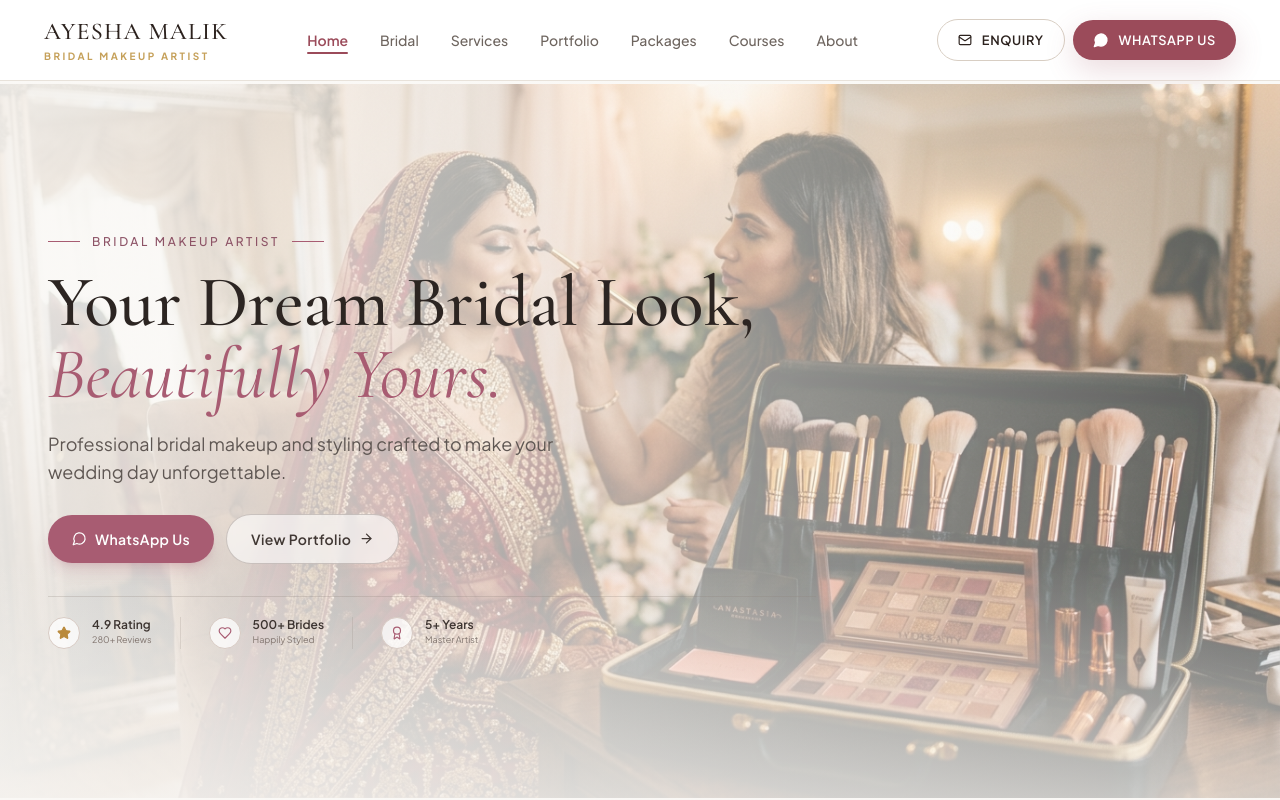
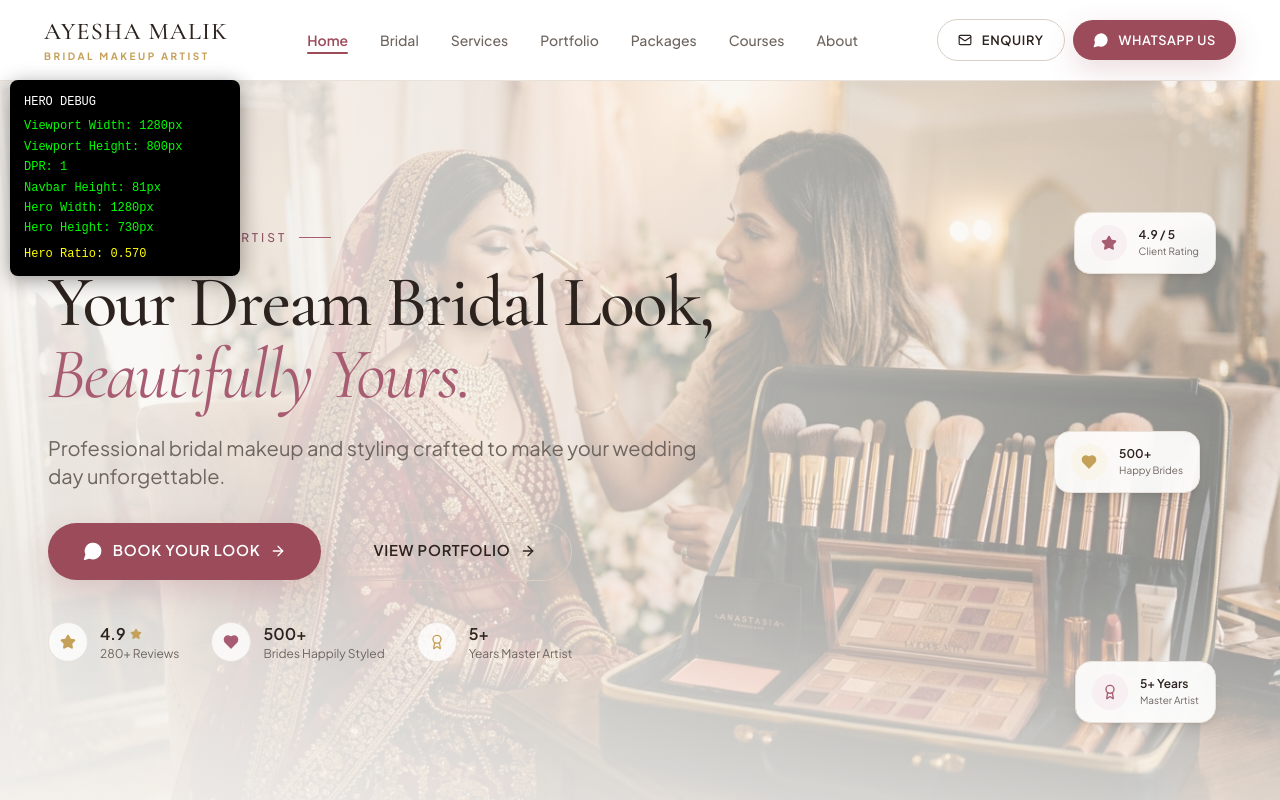
Before and after one commit to syedsarin/Makeup-Artist-Studio, a React (Vite) app: page / in a window 1280 px wide. Shown: the top 800 px of the page. Built offline with nearby package versions, Linux system fonts and the light colour scheme.

Commit message:
refactor(hero): add diagnostic overlay and streamline hero background structure

```diff
--- a/src/components/Hero.jsx
+++ b/src/components/Hero.jsx
@@ -1,4 +1,4 @@
-import React from 'react';
+import React, { useEffect, useState } from 'react';
 import { motion } from 'framer-motion';
 import {
   MessageCircle,
@@ -13,6 +13,44 @@ import { openWhatsApp } from '../App';
 import heroBrideImg from '../assets/hero-bride-makeup.jpg';
 
 export default function Hero() {
+  const [debugInfo, setDebugInfo] = useState({
+    viewportWidth: 0,
+    viewportHeight: 0,
+    devicePixelRatio: 0,
+    navbarHeight: 0,
+    heroWidth: 0,
+    heroHeight: 0,
+  });
+
+  useEffect(() => {
+    const updateDebugInfo = () => {
+      const navbar = document.querySelector('header');
+      const hero = document.getElementById('hero');
+
+      setDebugInfo({
+        viewportWidth: window.innerWidth,
+        viewportHeight: window.innerHeight,
+        devicePixelRatio: window.devicePixelRatio,
+        navbarHeight: navbar?.offsetHeight || 0,
+        heroWidth: hero?.offsetWidth || 0,
+        heroHeight: hero?.offsetHeight || 0,
+      });
+    };
+
+    updateDebugInfo();
+
+    window.addEventListener('resize', updateDebugInfo);
+    window.addEventListener('orientationchange', updateDebugInfo);
+
+    const timer = setTimeout(updateDebugInfo, 500);
+
+    return () => {
+      window.removeEventListener('resize', updateDebugInfo);
+      window.removeEventListener('orientationchange', updateDebugInfo);
+      clearTimeout(timer);
+    };
+  }, []);
+
   const handlePortfolioClick = (e) => {
     e.preventDefault();
 
@@ -36,78 +74,101 @@ export default function Hero() {
   return (
     <section
       id="hero"
-      className="relative w-full overflow-hidden bg-[#FAF8F5]"
+      className="relative min-h-[calc(100vh-70px)] flex items-center py-8 sm:py-12 md:py-16 lg:py-20 overflow-hidden bg-[#FAF8F5]"
     >
-      {/* =========================================================
-          HERO IMAGE
-          Keep original 16:9 ratio.
-          This prevents Chrome Android Desktop Site from creating
-          an extremely tall image container.
-      ========================================================== */}
+      {/* ================================================================
+          TEMPORARY DEBUG BOX
+          Remove this entire block after we identify the issue.
+      ================================================================= */}
+      <div
+        style={{
+          position: 'fixed',
+          top: '80px',
+          left: '10px',
+          zIndex: 99999,
+          background: '#000',
+          color: '#00ff00',
+          padding: '12px 14px',
+          fontSize: '12px',
+          lineHeight: '1.7',
+          fontFamily: 'monospace',
+          borderRadius: '8px',
+          boxShadow: '0 4px 20px rgba(0,0,0,0.4)',
+          minWidth: '230px',
+          pointerEvents: 'none',
+        }}
+      >
+        <div style={{ color: '#fff', marginBottom: '4px' }}>
+          HERO DEBUG
+        </div>
 
-      <div className="relative w-full aspect-[16/9] overflow-hidden">
+        <div>
+          Viewport Width: {debugInfo.viewportWidth}px
+        </div>
+
+        <div>
+          Viewport Height: {debugInfo.viewportHeight}px
+        </div>
+
+        <div>
+          DPR: {debugInfo.devicePixelRatio}
+        </div>
+
+        <div>
+          Navbar Height: {debugInfo.navbarHeight}px
+        </div>
+
+        <div>
+          Hero Width: {debugInfo.heroWidth}px
+        </div>
+
+        <div>
+          Hero Height: {debugInfo.heroHeight}px
+        </div>
+
+        <div style={{ marginTop: '5px', color: '#ffff00' }}>
+          Hero Ratio:{' '}
+          {debugInfo.heroWidth > 0
+            ? (debugInfo.heroHeight / debugInfo.heroWidth).toFixed(3)
+            : '0'}
+        </div>
+      </div>
+
+      {/* ================================================================
+          HERO BACKGROUND IMAGE
+      ================================================================= */}
+      <div className="absolute inset-0 z-0 overflow-hidden pointer-events-none">
         <img
           src={heroBrideImg}
           alt="Bride with professional bridal makeup kit"
-          className="absolute inset-0 w-full h-full object-contain object-center"
+          className="absolute inset-0 w-full h-full object-cover object-center"
         />
 
-        {/* Soft overlay */}
-        <div className="absolute inset-0 bg-[#FAF8F5]/35" />
+        <div className="absolute inset-0 bg-[#FAF8F5]/55" />
 
-        {/* Left readability overlay */}
-        <div
-          className="
-            absolute
-            inset-0
-            bg-gradient-to-r
-            from-[#FAF8F5]/85
-            via-[#FAF8F5]/45
-            to-transparent
-          "
-        />
+        <div className="absolute inset-0 bg-gradient-to-r from-[#FAF8F5]/80 via-[#FAF8F5]/40 to-transparent" />
 
-        {/* Bottom fade */}
-        <div
-          className="
-            absolute
-            inset-x-0
-            bottom-0
-            h-1/3
-            bg-gradient-to-t
-            from-[#FAF8F5]/65
-            to-transparent
-          "
-        />
+        <div className="absolute inset-x-0 bottom-0 h-1/3 bg-gradient-to-t from-[#FAF8F5]/60 to-transparent" />
+      </div>
 
-        {/* =====================================================
-            HERO CONTENT OVER IMAGE
-        ====================================================== */}
-
-        <div className="absolute inset-0 z-10 flex items-center">
-          <div className="mx-auto w-full max-w-7xl px-5 sm:px-8 lg:px-12">
+      {/* ================================================================
+          HERO CONTENT
+      ================================================================= */}
+      <div className="relative z-10 w-full">
+        <div className="max-w-7xl mx-auto px-5 sm:px-8 lg:px-12">
           <div className="max-w-3xl">
 
             {/* Eyebrow */}
             <motion.div
               initial={{ opacity: 0, y: 15 }}
               animate={{ opacity: 1, y: 0 }}
-                transition={{ duration: 0.6 }}
-                className="mb-3 sm:mb-4"
+              transition={{ duration: 0.7 }}
+              className="mb-5"
             >
               <div className="flex items-center gap-3">
                 <span className="h-px w-8 bg-[#A85C72]" />
 
-                  <span
-                    className="
-                      text-[9px]
-                      font-medium
-                      uppercase
-                      tracking-[0.22em]
-                      text-[#8D5366]
-                      sm:text-xs
-                    "
-                  >
+                <span className="text-[10px] sm:text-xs tracking-[0.25em] uppercase font-medium text-[#8D5366]">
                   {ARTIST_INFO.title}
                 </span>
 
@@ -117,377 +178,219 @@ export default function Hero() {
 
             {/* Heading */}
             <motion.h1
-                initial={{ opacity: 0, y: 25 }}
+              initial={{ opacity: 0, y: 20 }}
               animate={{ opacity: 1, y: 0 }}
-                transition={{ duration: 0.8, delay: 0.1 }}
-                className="
-                  font-['Cormorant_Garamond']
-                  text-3xl
-                  font-medium
-                  leading-[0.95]
-                  text-[#2C2522]
-                  sm:text-5xl
-                  md:text-6xl
-                  lg:text-7xl
-                "
+              transition={{
+                duration: 0.8,
+                delay: 0.1,
+              }}
+              className="font-serif text-4xl sm:text-5xl md:text-6xl lg:text-7xl font-medium leading-[1.05] tracking-tight text-[#2C221E]"
             >
               Your Dream Bridal Look,
               <br />
 
-                <span className="font-normal italic text-[#A85C72]">
+              <span className="italic text-[#A85C72] font-normal">
                 Beautifully Yours.
               </span>
             </motion.h1>
 
             {/* Subtitle */}
             <motion.p
-                initial={{ opacity: 0, y: 20 }}
+              initial={{ opacity: 0, y: 15 }}
               animate={{ opacity: 1, y: 0 }}
-                transition={{ duration: 0.7, delay: 0.25 }}
-                className="
-                  mt-3
-                  max-w-xl
-                  text-xs
-                  leading-relaxed
-                  text-[#5F5753]
-                  sm:mt-5
-                  sm:text-base
-                  md:text-lg
-                "
+              transition={{
+                duration: 0.7,
+                delay: 0.25,
+              }}
+              className="mt-6 max-w-2xl text-base sm:text-lg md:text-xl leading-relaxed text-[#6E655F]"
             >
               {ARTIST_INFO.subtitle}
             </motion.p>
 
             {/* Buttons */}
             <motion.div
-                initial={{ opacity: 0, y: 20 }}
+              initial={{ opacity: 0, y: 15 }}
               animate={{ opacity: 1, y: 0 }}
-                transition={{ duration: 0.7, delay: 0.4 }}
-                className="mt-4 flex flex-wrap items-center gap-2 sm:mt-7 sm:gap-3"
+              transition={{
+                duration: 0.7,
+                delay: 0.35,
+              }}
+              className="mt-8 flex flex-wrap items-center gap-3 sm:gap-4"
             >
-                {/* WhatsApp */}
               <button
-                  type="button"
-                  onClick={openWhatsApp}
-                  className="
-                    inline-flex
-                    items-center
-                    justify-center
-                    gap-2
-                    rounded-full
-                    bg-[#A85C72]
-                    px-4
-                    py-2.5
-                    text-[10px]
-                    font-semibold
-                    tracking-wide
-                    text-white
-                    shadow-lg
-                    shadow-[#A85C72]/20
-                    transition-all
-                    duration-300
-                    hover:-translate-y-0.5
-                    hover:bg-[#934C62]
-                    sm:px-6
-                    sm:py-3.5
-                    sm:text-sm
-                  "
+                onClick={() => openWhatsApp()}
+                className="btn btn-primary btn-lg group flex items-center gap-2"
               >
-                  <MessageCircle size={15} />
-                  WhatsApp Us
+                <MessageCircle className="w-5 h-5 fill-white" />
+
+                <span>Book Your Look</span>
+
+                <ArrowRight className="w-4 h-4 transition-transform group-hover:translate-x-1" />
               </button>
 
-                {/* Portfolio */}
               <button
-                  type="button"
                 onClick={handlePortfolioClick}
-                  className="
-                    group
-                    inline-flex
-                    items-center
-                    justify-center
-                    gap-2
-                    rounded-full
-                    border
-                    border-[#8D817A]/40
-                    bg-white/60
-                    px-4
-                    py-2.5
-                    text-[10px]
-                    font-semibold
-                    tracking-wide
-                    text-[#403733]
-                    backdrop-blur-sm
-                    transition-all
-                    duration-300
-                    hover:-translate-y-0.5
-                    hover:bg-white/85
-                    sm:px-6
-                    sm:py-3.5
-                    sm:text-sm
-                  "
+                className="btn btn-secondary btn-lg group flex items-center gap-2"
               >
-                  View Portfolio
+                <span>View Portfolio</span>
 
-                  <ArrowRight
-                    size={15}
-                    className="transition-transform duration-300 group-hover:translate-x-1"
-                  />
+                <ArrowRight className="w-4 h-4 transition-transform group-hover:translate-x-1" />
               </button>
             </motion.div>
 
-              {/* Trust stats */}
+            {/* Trust Stats */}
             <motion.div
-                initial={{ opacity: 0, y: 20 }}
+              initial={{ opacity: 0, y: 15 }}
               animate={{ opacity: 1, y: 0 }}
-                transition={{ duration: 0.7, delay: 0.55 }}
-                className="mt-4 border-t border-[#8D817A]/25 pt-3 sm:mt-8 sm:pt-5"
+              transition={{
+                duration: 0.7,
+                delay: 0.45,
+              }}
+              className="mt-10 flex flex-wrap items-center gap-x-8 gap-y-5"
             >
-                <div className="flex flex-wrap items-center gap-y-3">
-
               {/* Rating */}
-                  <div className="flex items-center gap-2 pr-4 sm:gap-3 sm:pr-7">
-                    <div
-                      className="
-                        flex
-                        h-7
-                        w-7
-                        items-center
-                        justify-center
-                        rounded-full
-                        border
-                        border-[#D8CBC4]
-                        bg-white/75
-                        sm:h-8
-                        sm:w-8
-                      "
-                    >
-                      <Star
-                        size={14}
-                        className="fill-[#B98A3C] text-[#B98A3C]"
-                      />
+              <div className="flex items-center gap-3">
+                <div className="flex items-center justify-center w-10 h-10 rounded-full bg-white/80 border border-[#E8E2DA]">
+                  <Star className="w-4 h-4 text-[#C5A059] fill-[#C5A059]" />
                 </div>
 
                 <div>
-                      <div className="text-[10px] font-semibold text-[#3C3430] sm:text-xs">
-                        4.9 Rating
+                  <div className="flex items-center gap-1">
+                    <span className="font-semibold text-[#2C221E]">
+                      4.9
+                    </span>
+
+                    <Star className="w-3 h-3 text-[#C5A059] fill-[#C5A059]" />
                   </div>
 
-                      <div className="text-[8px] text-[#81756F] sm:text-[9px]">
+                  <p className="text-xs text-[#6E655F]">
                     280+ Reviews
-                      </div>
+                  </p>
                 </div>
               </div>
 
               {/* Brides */}
-                  <div
-                    className="
-                      flex
-                      items-center
-                      gap-2
-                      border-l
-                      border-[#8D817A]/20
-                      px-4
-                      sm:gap-3
-                      sm:px-7
-                    "
-                  >
-                    <div
-                      className="
-                        flex
-                        h-7
-                        w-7
-                        items-center
-                        justify-center
-                        rounded-full
-                        border
-                        border-[#D8CBC4]
-                        bg-white/75
-                        sm:h-8
-                        sm:w-8
-                      "
-                    >
-                      <Heart
-                        size={14}
-                        className="text-[#A85C72]"
-                      />
+              <div className="flex items-center gap-3">
+                <div className="flex items-center justify-center w-10 h-10 rounded-full bg-white/80 border border-[#E8E2DA]">
+                  <Heart className="w-4 h-4 text-[#A85C72] fill-[#A85C72]" />
                 </div>
 
                 <div>
-                      <div className="text-[10px] font-semibold text-[#3C3430] sm:text-xs">
-                        500+ Brides
+                  <div className="font-semibold text-[#2C221E]">
+                    500+
                   </div>
 
-                      <div className="text-[8px] text-[#81756F] sm:text-[9px]">
-                        Happily Styled
-                      </div>
+                  <p className="text-xs text-[#6E655F]">
+                    Brides Happily Styled
+                  </p>
                 </div>
               </div>
 
               {/* Experience */}
-                  <div
-                    className="
-                      flex
-                      items-center
-                      gap-2
-                      border-l
-                      border-[#8D817A]/20
-                      pl-4
-                      sm:gap-3
-                      sm:pl-7
-                    "
-                  >
-                    <div
-                      className="
-                        flex
-                        h-7
-                        w-7
-                        items-center
-                        justify-center
-                        rounded-full
-                        border
-                        border-[#D8CBC4]
-                        bg-white/75
-                        sm:h-8
-                        sm:w-8
-                      "
-                    >
-                      <Award
-                        size={14}
-                        className="text-[#A85C72]"
-                      />
+              <div className="flex items-center gap-3">
+                <div className="flex items-center justify-center w-10 h-10 rounded-full bg-white/80 border border-[#E8E2DA]">
+                  <Award className="w-4 h-4 text-[#C5A059]" />
                 </div>
 
                 <div>
-                      <div className="text-[10px] font-semibold text-[#3C3430] sm:text-xs">
-                        5+ Years
+                  <div className="font-semibold text-[#2C221E]">
+                    5+
                   </div>
 
-                      <div className="text-[8px] text-[#81756F] sm:text-[9px]">
-                        Master Artist
+                  <p className="text-xs text-[#6E655F]">
+                    Years Master Artist
+                  </p>
                 </div>
-                    </div>
-                  </div>
-
               </div>
             </motion.div>
           </div>
         </div>
       </div>
 
-        {/* =====================================================
-            FLOATING BADGES
-            Only real large desktop.
-        ====================================================== */}
+      {/* ================================================================
+          RIGHT SIDE FLOATING BADGES
+      ================================================================= */}
 
-        {/* Top Right */}
+      {/* Badge 1 */}
       <motion.div
-          initial={{ opacity: 0, x: 30 }}
+        initial={{ opacity: 0, x: 20 }}
         animate={{ opacity: 1, x: 0 }}
-          transition={{ duration: 0.8, delay: 0.8 }}
-          className="absolute right-8 top-[15%] z-20 hidden 2xl:block"
+        transition={{
+          duration: 0.7,
+          delay: 0.6,
+        }}
+        className="hidden lg:block absolute top-[18%] right-8 xl:right-16 z-20"
       >
-          <div
-            className="
-              rounded-2xl
-              border
-              border-white/60
-              bg-white/65
-              px-5
-              py-4
-              shadow-xl
-              backdrop-blur-md
-            "
-          >
-            <div className="text-[9px] uppercase tracking-[0.18em] text-[#8D5366]">
-              100% Customized
-            </div>
-
-            <div className="mt-1 text-sm font-medium text-[#3C3430]">
-              Personalized Skin Prep
-            </div>
-          </div>
-        </motion.div>
-
-        {/* Middle Right */}
-        <motion.div
-          initial={{ opacity: 0, x: 30 }}
-          animate={{ opacity: 1, x: 0 }}
-          transition={{ duration: 0.8, delay: 1 }}
-          className="absolute right-8 top-[47%] z-20 hidden 2xl:block"
-        >
-          <div
-            className="
-              flex
-              items-center
-              gap-3
-              rounded-full
-              border
-              border-white/60
-              bg-white/65
-              px-5
-              py-3
-              shadow-xl
-              backdrop-blur-md
-            "
-          >
-            <div
-              className="
-                flex
-                h-8
-                w-8
-                items-center
-                justify-center
-                rounded-full
-                bg-[#A85C72]
-                text-white
-              "
-            >
-              <Star size={14} fill="currentColor" />
+        <div className="flex items-center gap-3 bg-white/90 backdrop-blur-md border border-[#E8E2DA] rounded-2xl px-4 py-3 shadow-lg">
+          <div className="flex items-center justify-center w-9 h-9 rounded-full bg-[#F7EFF1]">
+            <Star className="w-4 h-4 text-[#A85C72] fill-[#A85C72]" />
           </div>
 
           <div>
-              <div className="text-[9px] uppercase tracking-[0.15em] text-[#8D5366]">
-                Top Rated
+            <div className="text-xs font-semibold text-[#2C221E]">
+              4.9 / 5
             </div>
 
-              <div className="text-sm font-medium text-[#3C3430]">
-                Bridal Studio
+            <div className="text-[10px] text-[#6E655F]">
+              Client Rating
             </div>
           </div>
         </div>
       </motion.div>
 
-        {/* Bottom Right */}
+      {/* Badge 2 */}
       <motion.div
-          initial={{ opacity: 0, y: 20 }}
-          animate={{ opacity: 1, y: 0 }}
-          transition={{ duration: 0.8, delay: 1.1 }}
-          className="absolute bottom-[10%] right-8 z-20 hidden 2xl:block"
+        initial={{ opacity: 0, x: 20 }}
+        animate={{ opacity: 1, x: 0 }}
+        transition={{
+          duration: 0.7,
+          delay: 0.75,
+        }}
+        className="hidden lg:block absolute top-[48%] right-10 xl:right-20 z-20"
       >
-          <div
-            className="
-              max-w-[260px]
-              rounded-2xl
-              border
-              border-white/60
-              bg-white/65
-              px-5
-              py-4
-              shadow-xl
-              backdrop-blur-md
-            "
-          >
-            <div className="text-[9px] uppercase tracking-[0.15em] text-[#8D5366]">
-              Signature Couture Bridal
+        <div className="flex items-center gap-3 bg-white/90 backdrop-blur-md border border-[#E8E2DA] rounded-2xl px-4 py-3 shadow-lg">
+          <div className="flex items-center justify-center w-9 h-9 rounded-full bg-[#FAF5EB]">
+            <Heart className="w-4 h-4 text-[#C5A059] fill-[#C5A059]" />
           </div>
 
-            <div className="mt-1 text-sm font-medium leading-relaxed text-[#3C3430]">
-              Customized HD Airbrush & Dupatta Setting
+          <div>
+            <div className="text-xs font-semibold text-[#2C221E]">
+              500+
+            </div>
+
+            <div className="text-[10px] text-[#6E655F]">
+              Happy Brides
+            </div>
           </div>
         </div>
       </motion.div>
+
+      {/* Badge 3 */}
+      <motion.div
+        initial={{ opacity: 0, x: 20 }}
+        animate={{ opacity: 1, x: 0 }}
+        transition={{
+          duration: 0.7,
+          delay: 0.9,
+        }}
+        className="hidden lg:block absolute bottom-[12%] right-8 xl:right-16 z-20"
+      >
+        <div className="flex items-center gap-3 bg-white/90 backdrop-blur-md border border-[#E8E2DA] rounded-2xl px-4 py-3 shadow-lg">
+          <div className="flex items-center justify-center w-9 h-9 rounded-full bg-[#F7EFF1]">
+            <Award className="w-4 h-4 text-[#A85C72]" />
           </div>
+
+          <div>
+            <div className="text-xs font-semibold text-[#2C221E]">
+              5+ Years
+            </div>
+
+            <div className="text-[10px] text-[#6E655F]">
+              Master Artist
+            </div>
+          </div>
+        </div>
+      </motion.div>
     </section>
   );
 }
```
Lines whose indentation alone changed are shown as unchanged.
